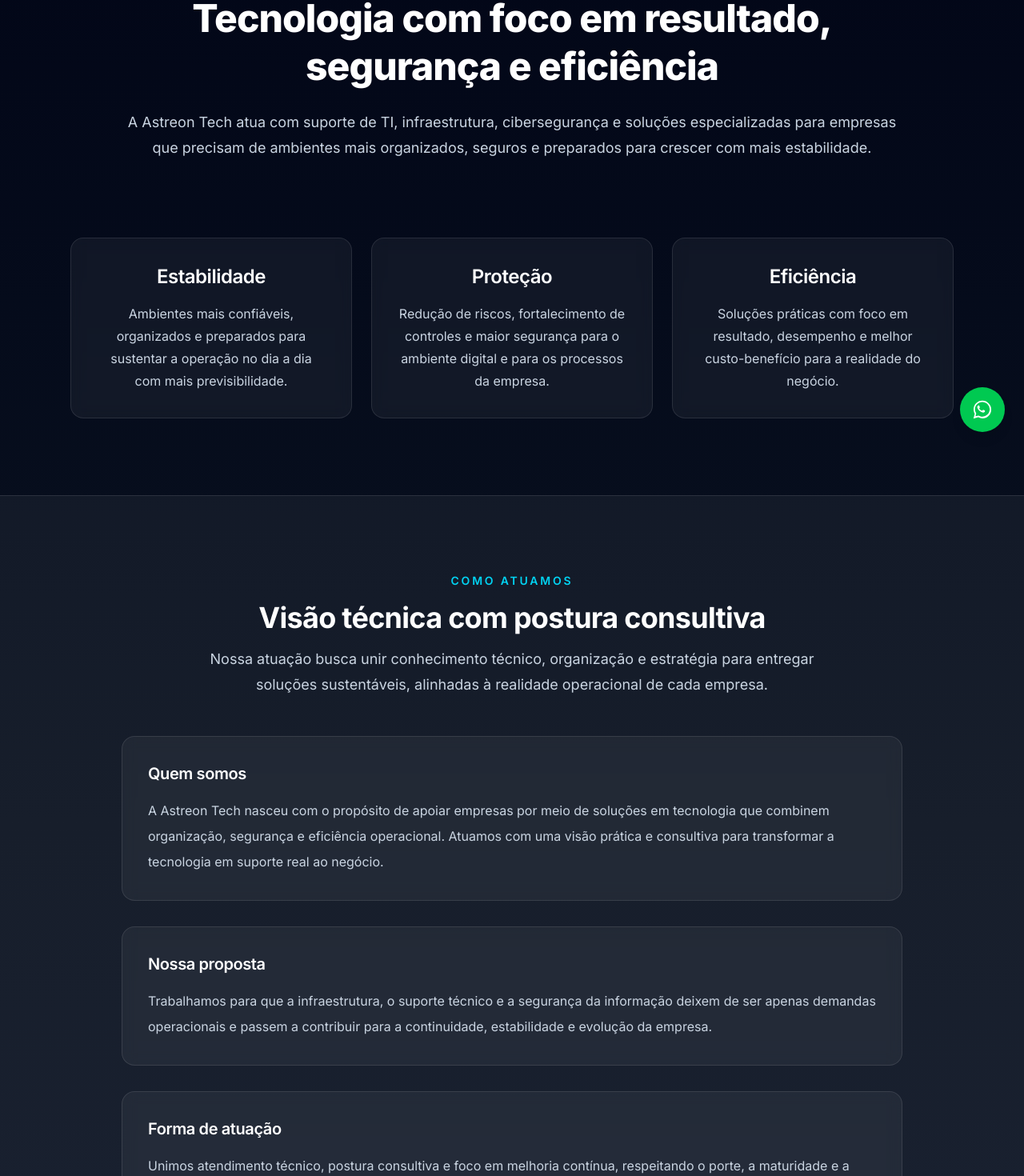
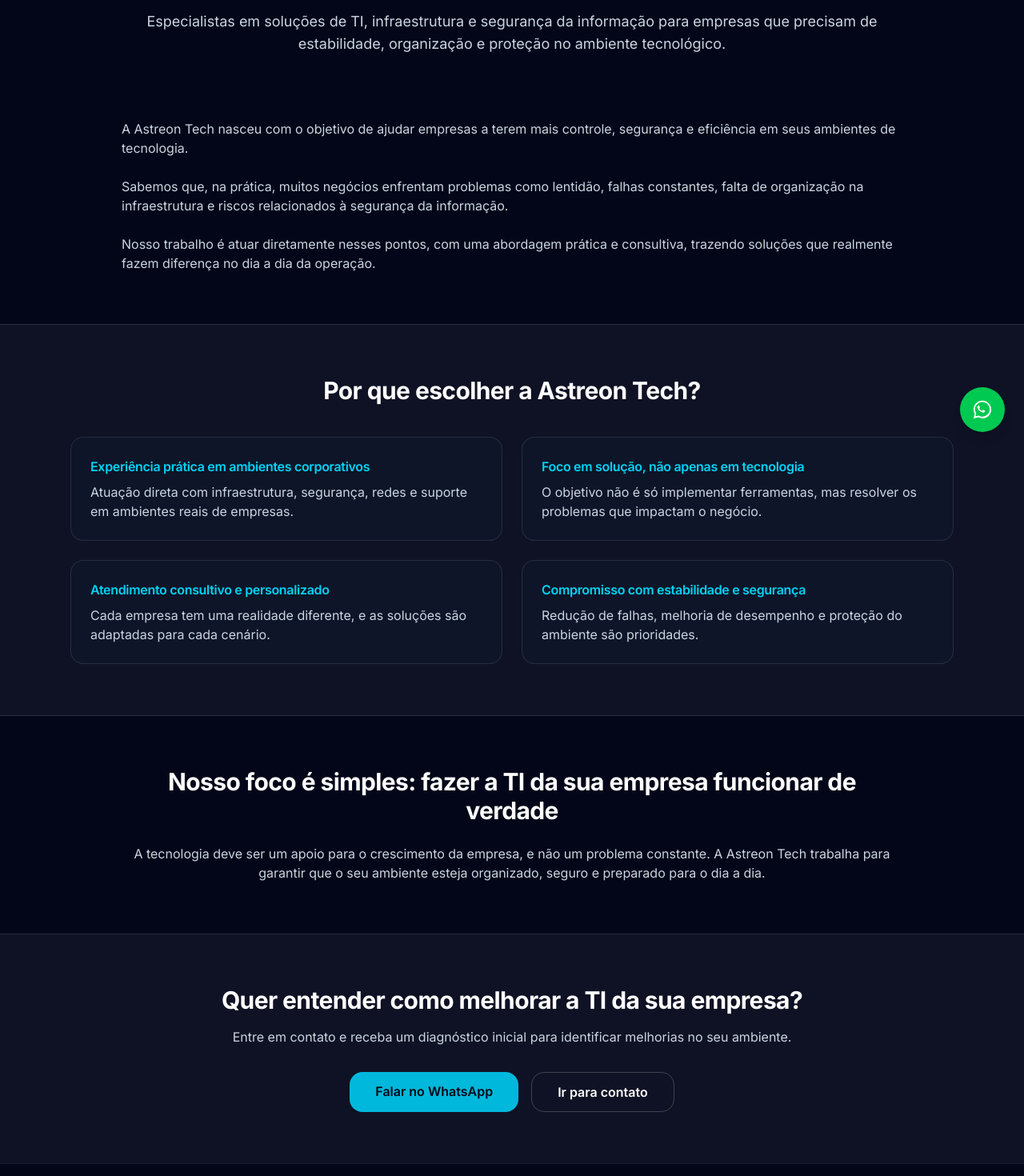
Before and after one commit to Tafhareo/astreon-tech-site, a Next.js app: page /sobre in a window 1280 px wide. Shown: the part 236-1706 px from the top of the page at 80% size. Built offline with nearby package versions, Linux system fonts and the light colour scheme.

Commit message:
Melhora pagina sobre com foco em autoridade

```diff
--- a/app/sobre/page.tsx
+++ b/app/sobre/page.tsx
@@ -1,150 +1,135 @@
-import Link from "next/link";
-import FadeIn from "@/components/FadeIn";
+export default function Sobre() {
+  return (
+    <main className="bg-slate-950 text-white">
+      {/* HERO */}
+      <section className="mx-auto max-w-5xl px-6 py-20 text-center">
+        <h1 className="text-4xl font-bold md:text-5xl">
+          Sobre a Astreon Tech
+        </h1>
 
-const pilares = [
-  {
-    title: "Estabilidade",
-    desc: "Ambientes mais confiáveis, organizados e preparados para sustentar a operação no dia a dia com mais previsibilidade.",
-  },
-  {
-    title: "Proteção",
-    desc: "Redução de riscos, fortalecimento de controles e maior segurança para o ambiente digital e para os processos da empresa.",
-  },
-  {
-    title: "Eficiência",
-    desc: "Soluções práticas com foco em resultado, desempenho e melhor custo-benefício para a realidade do negócio.",
-  },
-];
+        <p className="mt-6 text-lg text-slate-300">
+          Especialistas em soluções de TI, infraestrutura e segurança da
+          informação para empresas que precisam de estabilidade, organização e
+          proteção no ambiente tecnológico.
+        </p>
+      </section>
 
-const blocos = [
-  {
-    title: "Quem somos",
-    desc: "A Astreon Tech nasceu com o propósito de apoiar empresas por meio de soluções em tecnologia que combinem organização, segurança e eficiência operacional. Atuamos com uma visão prática e consultiva para transformar a tecnologia em suporte real ao negócio.",
-  },
-  {
-    title: "Nossa proposta",
-    desc: "Trabalhamos para que a infraestrutura, o suporte técnico e a segurança da informação deixem de ser apenas demandas operacionais e passem a contribuir para a continuidade, estabilidade e evolução da empresa.",
-  },
-  {
-    title: "Forma de atuação",
-    desc: "Unimos atendimento técnico, postura consultiva e foco em melhoria contínua, respeitando o porte, a maturidade e a necessidade de cada cliente. Cada ambiente é analisado de forma individual para que a solução seja realmente adequada ao cenário.",
-  },
-];
-
-export default function SobrePage() {
-  return (
-    <main className="min-h-screen bg-gradient-to-b from-[#020617] via-[#0b1220] to-[#0f172a] text-white">
-      <section className="mx-auto max-w-5xl px-6 py-24 text-center">
-        <FadeIn>
-          <div>
-            <p className="text-sm font-semibold uppercase tracking-[0.2em] text-cyan-400">
-              Sobre
+      {/* HISTÓRIA / POSICIONAMENTO */}
+      <section className="mx-auto max-w-5xl px-6 pb-16">
+        <div className="space-y-6 text-slate-300">
+          <p>
+            A Astreon Tech nasceu com o objetivo de ajudar empresas a terem mais
+            controle, segurança e eficiência em seus ambientes de tecnologia.
           </p>
 
-            <h1 className="mt-4 text-4xl font-extrabold leading-tight md:text-5xl">
-              Tecnologia com foco em resultado, segurança e eficiência
-            </h1>
+          <p>
+            Sabemos que, na prática, muitos negócios enfrentam problemas como
+            lentidão, falhas constantes, falta de organização na infraestrutura
+            e riscos relacionados à segurança da informação.
+          </p>
 
-            <p className="mt-6 text-lg leading-8 text-slate-300">
-              A Astreon Tech atua com suporte de TI, infraestrutura,
-              cibersegurança e soluções especializadas para empresas que
-              precisam de ambientes mais organizados, seguros e preparados para
-              crescer com mais estabilidade.
+          <p>
+            Nosso trabalho é atuar diretamente nesses pontos, com uma abordagem
+            prática e consultiva, trazendo soluções que realmente fazem
+            diferença no dia a dia da operação.
           </p>
-          </div>
-        </FadeIn>
-      </section>
-
-      <section className="mx-auto max-w-6xl px-6 pb-24">
-        <div className="grid gap-6 md:grid-cols-3">
-          {pilares.map((item, i) => (
-            <FadeIn key={i} delay={i * 0.08}>
-              <div className="flex h-full flex-col rounded-2xl border border-white/10 bg-white/5 p-8 text-center backdrop-blur-sm transition duration-300 hover:-translate-y-1 hover:bg-white/10 hover:shadow-lg">
-                <h2 className="text-2xl font-semibold text-white">
-                  {item.title}
-                </h2>
-                <p className="mt-4 text-base leading-7 text-slate-300">
-                  {item.desc}
-                </p>
-              </div>
-            </FadeIn>
-          ))}
         </div>
       </section>
 
+      {/* DIFERENCIAIS */}
       <section className="border-y border-white/10 bg-white/5">
-        <div className="mx-auto max-w-5xl px-6 py-24">
-          <FadeIn>
-            <div className="text-center">
-              <p className="text-sm font-semibold uppercase tracking-[0.2em] text-cyan-400">
-                Como atuamos
-              </p>
-
-              <h2 className="mt-4 text-3xl font-bold tracking-tight md:text-4xl">
-                Visão técnica com postura consultiva
+        <div className="mx-auto max-w-6xl px-6 py-16">
+          <h2 className="text-center text-3xl font-bold">
+            Por que escolher a Astreon Tech?
           </h2>
 
-              <p className="mx-auto mt-4 max-w-3xl text-lg leading-8 text-slate-300">
-                Nossa atuação busca unir conhecimento técnico, organização e
-                estratégia para entregar soluções sustentáveis, alinhadas à
-                realidade operacional de cada empresa.
+          <div className="mt-10 grid gap-6 md:grid-cols-2">
+            <div className="rounded-2xl border border-white/10 bg-slate-900/70 p-6">
+              <h3 className="font-semibold text-cyan-400">
+                Experiência prática em ambientes corporativos
+              </h3>
+              <p className="mt-2 text-slate-300">
+                Atuação direta com infraestrutura, segurança, redes e suporte em
+                ambientes reais de empresas.
               </p>
             </div>
-          </FadeIn>
 
-          <div className="mt-12 grid gap-8">
-            {blocos.map((item, i) => (
-              <FadeIn key={i} delay={i * 0.08}>
-                <div className="flex h-full flex-col rounded-2xl border border-white/10 bg-white/5 p-8 backdrop-blur-sm transition duration-300 hover:-translate-y-1 hover:bg-white/10 hover:shadow-lg">
-                  <h3 className="text-xl font-semibold text-white">
-                    {item.title}
+            <div className="rounded-2xl border border-white/10 bg-slate-900/70 p-6">
+              <h3 className="font-semibold text-cyan-400">
+                Foco em solução, não apenas em tecnologia
               </h3>
-                  <p className="mt-4 text-base leading-8 text-slate-300">
-                    {item.desc}
+              <p className="mt-2 text-slate-300">
+                O objetivo não é só implementar ferramentas, mas resolver os
+                problemas que impactam o negócio.
               </p>
             </div>
-              </FadeIn>
-            ))}
+
+            <div className="rounded-2xl border border-white/10 bg-slate-900/70 p-6">
+              <h3 className="font-semibold text-cyan-400">
+                Atendimento consultivo e personalizado
+              </h3>
+              <p className="mt-2 text-slate-300">
+                Cada empresa tem uma realidade diferente, e as soluções são
+                adaptadas para cada cenário.
+              </p>
+            </div>
+
+            <div className="rounded-2xl border border-white/10 bg-slate-900/70 p-6">
+              <h3 className="font-semibold text-cyan-400">
+                Compromisso com estabilidade e segurança
+              </h3>
+              <p className="mt-2 text-slate-300">
+                Redução de falhas, melhoria de desempenho e proteção do ambiente
+                são prioridades.
+              </p>
+            </div>
           </div>
         </div>
       </section>
 
-      <section className="mx-auto max-w-6xl px-6 py-24">
-        <FadeIn>
-          <div className="rounded-3xl border border-white/10 bg-white/5 px-8 py-12 text-center backdrop-blur-sm md:px-12">
-            <p className="text-sm font-semibold uppercase tracking-[0.2em] text-cyan-400">
-              Fale com a Astreon Tech
+      {/* MISSÃO */}
+      <section className="mx-auto max-w-5xl px-6 py-16 text-center">
+        <h2 className="text-3xl font-bold">
+          Nosso foco é simples: fazer a TI da sua empresa funcionar de verdade
+        </h2>
+
+        <p className="mt-6 text-slate-300">
+          A tecnologia deve ser um apoio para o crescimento da empresa, e não um
+          problema constante. A Astreon Tech trabalha para garantir que o seu
+          ambiente esteja organizado, seguro e preparado para o dia a dia.
+        </p>
+      </section>
+
+      {/* CTA FINAL */}
+      <section className="border-t border-white/10 bg-white/5">
+        <div className="mx-auto max-w-5xl px-6 py-16 text-center">
+          <h2 className="text-3xl font-bold">
+            Quer entender como melhorar a TI da sua empresa?
+          </h2>
+
+          <p className="mt-4 text-slate-300">
+            Entre em contato e receba um diagnóstico inicial para identificar
+            melhorias no seu ambiente.
           </p>
 
-            <h2 className="mt-4 text-3xl font-bold tracking-tight md:text-4xl">
-              Vamos entender o que sua empresa precisa
-            </h2>
-
-            <p className="mx-auto mt-4 max-w-2xl text-lg leading-8 text-slate-300">
-              Entre em contato para conversar sobre suporte técnico,
-              infraestrutura, segurança da informação e melhorias para o seu
-              ambiente corporativo.
-            </p>
-
-            <div className="mt-8 flex flex-wrap justify-center gap-4">
+          <div className="mt-8 flex flex-col gap-4 sm:flex-row sm:justify-center">
             <a
-                href="https://wa.me/551132302090"
+              href="https://wa.me/551132302090?text=Ol%C3%A1%2C%20vim%20pela%20p%C3%A1gina%20Sobre%20da%20Astreon%20Tech%20e%20quero%20entender%20como%20voc%C3%AAs%20podem%20me%20ajudar."
               target="_blank"
               rel="noopener noreferrer"
-                className="rounded-xl bg-green-600 px-6 py-3 font-semibold text-white transition duration-300 hover:scale-[1.02] hover:bg-green-700"
+              className="rounded-2xl bg-cyan-500 px-8 py-3 font-semibold text-slate-950 transition hover:bg-cyan-400"
             >
-                Chamar no WhatsApp
+              Falar no WhatsApp
             </a>
 
-              <Link
+            <a
               href="/contato"
-                className="rounded-xl bg-cyan-500 px-6 py-3 font-semibold text-white transition duration-300 hover:scale-[1.02] hover:bg-cyan-600"
+              className="rounded-2xl border border-white/20 px-8 py-3 font-semibold text-white transition hover:bg-white/10"
             >
               Ir para contato
-              </Link>
+            </a>
           </div>
         </div>
-        </FadeIn>
       </section>
     </main>
   );
```
Lines whose indentation alone changed are shown as unchanged.
